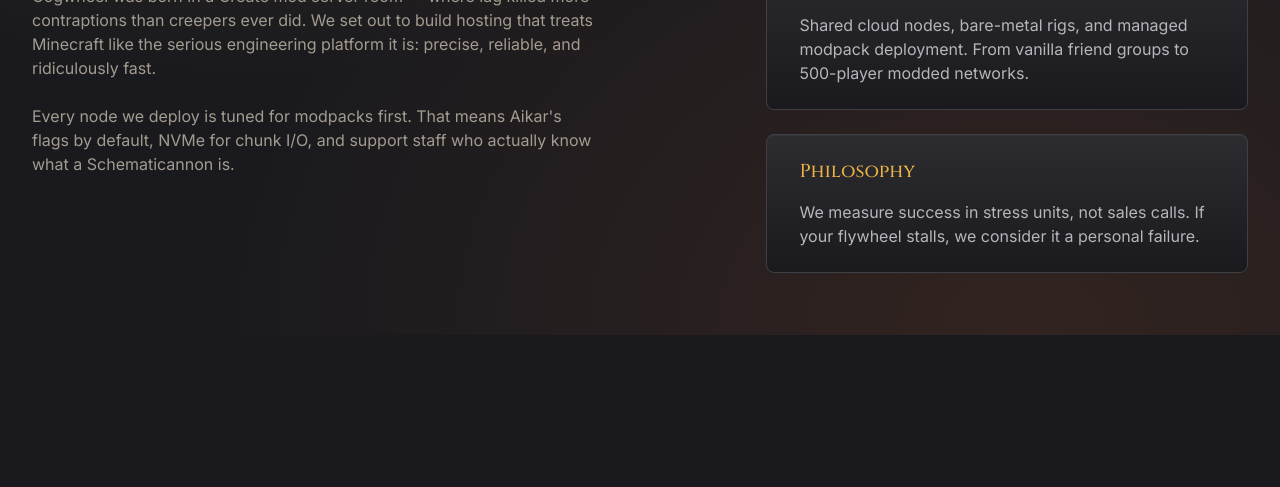
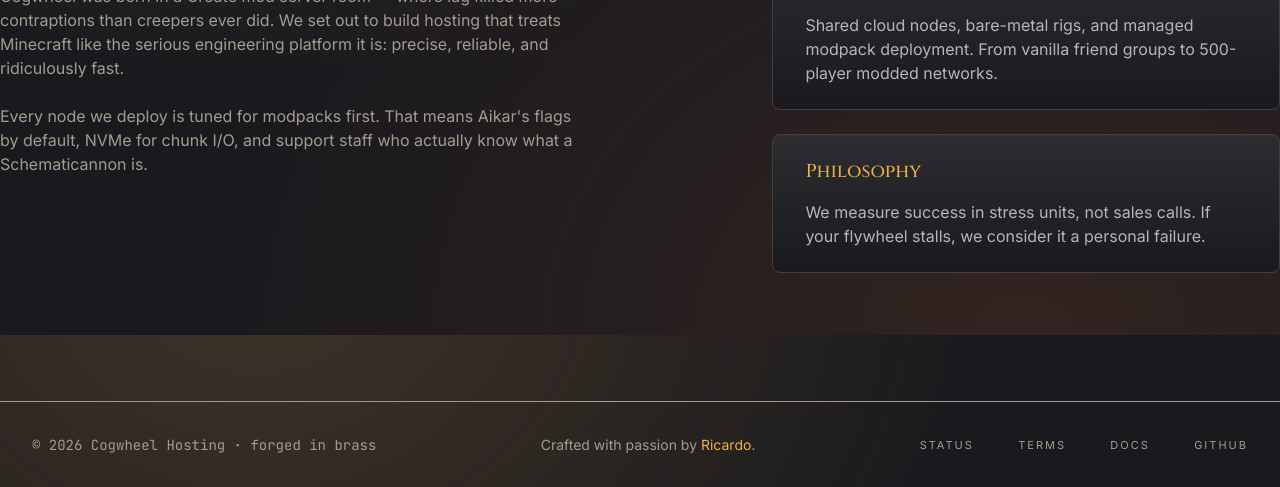
Before and after one commit to RicardoLopesFV/web-fundamentals-pucpr-as1, a plain HTML site: page pages/about.html in a window 1280 px wide. Shown: the part 465-952 px from the top of the page. Before the commit the page ends 800 px from the top, so only its background shows below. Drawn offline with Linux system fonts and the light colour scheme.

Commit message:
feat: add footer to about page and update footer styles in index.css

```diff
--- a/pages/about.html
+++ b/pages/about.html
@@ -74,5 +74,21 @@
         </div>
       </div>
     </section>
+
+    <footer class="footer">
+      <div class="container">
+        <span class="copyright">© 2026 Cogwheel Hosting · forged in brass</span>
+        <p class="paragraph">
+          Crafted with passion by <span class="accent"><a href="">Ricardo</a></span
+          >.
+        </p>
+        <ul class="footer-list">
+          <li class="list-item">Status</li>
+          <li class="list-item">Terms</li>
+          <li class="list-item">Docs</li>
+          <li class="list-item">Github</li>
+        </ul>
+      </div>
+    </footer>
   </body>
 </html>
--- a/styles/about.css
+++ b/styles/about.css
@@ -1,5 +1,5 @@
 .about .container {
-  margin-top: 8rem;
+  padding: 8rem 0;
   display: flex;
   align-items: center;
   gap: 2rem;
--- a/styles/index.css
+++ b/styles/index.css
@@ -80,12 +80,6 @@ body {
   box-shadow:
     inset 0 1px 1px rgba(255, 255, 255, 0.6),
     0 6px 16px rgba(240, 169, 80, 0.3);
-}
-
-.brass-plate:active,
-.cards-prices .card .btn:active {
-  transform: translateY(0);
-  box-shadow: none;
 }
 
 .machinery-cards,
@@ -413,6 +407,13 @@ body {
   color: var(--andesite-dark);
 }
 
+.brass-plate:active,
+.cards-prices .card .btn:active,
+.cards-prices .card .btn:hover:active {
+  transform: translateY(0);
+  box-shadow: none;
+}
+
 .cards-prices .card .brass-plate {
   background: linear-gradient(180deg, var(--btn-brass-base) 0%, var(--btn-brass-bottom) 100%);
   color: var(--andesite-dark);
@@ -440,3 +441,33 @@ body {
   display: block;
   margin: 0 auto;
 }
+
+/* ----------------------- Footer Styling ------------------------- */
+.footer {
+  border-top: 1px solid var(--text-muted);
+}
+
+.footer .container {
+  padding: 2rem;
+}
+
+.footer .container,
+.footer .footer-list {
+  display: flex;
+  justify-content: space-between;
+  align-items: center;
+
+  color: var(--text-muted);
+  font-size: var(--font-size-sm);
+}
+
+.footer .copyright {
+  font-family: var(--font-family-monospaced);
+}
+
+.footer .footer-list {
+  font-size: calc(var(--font-size-sm) - 3px);
+  text-transform: uppercase;
+  width: 27%;
+  letter-spacing: 2px;
+}
```
Also changed, not shown: index.html (+7 -1 lines).
